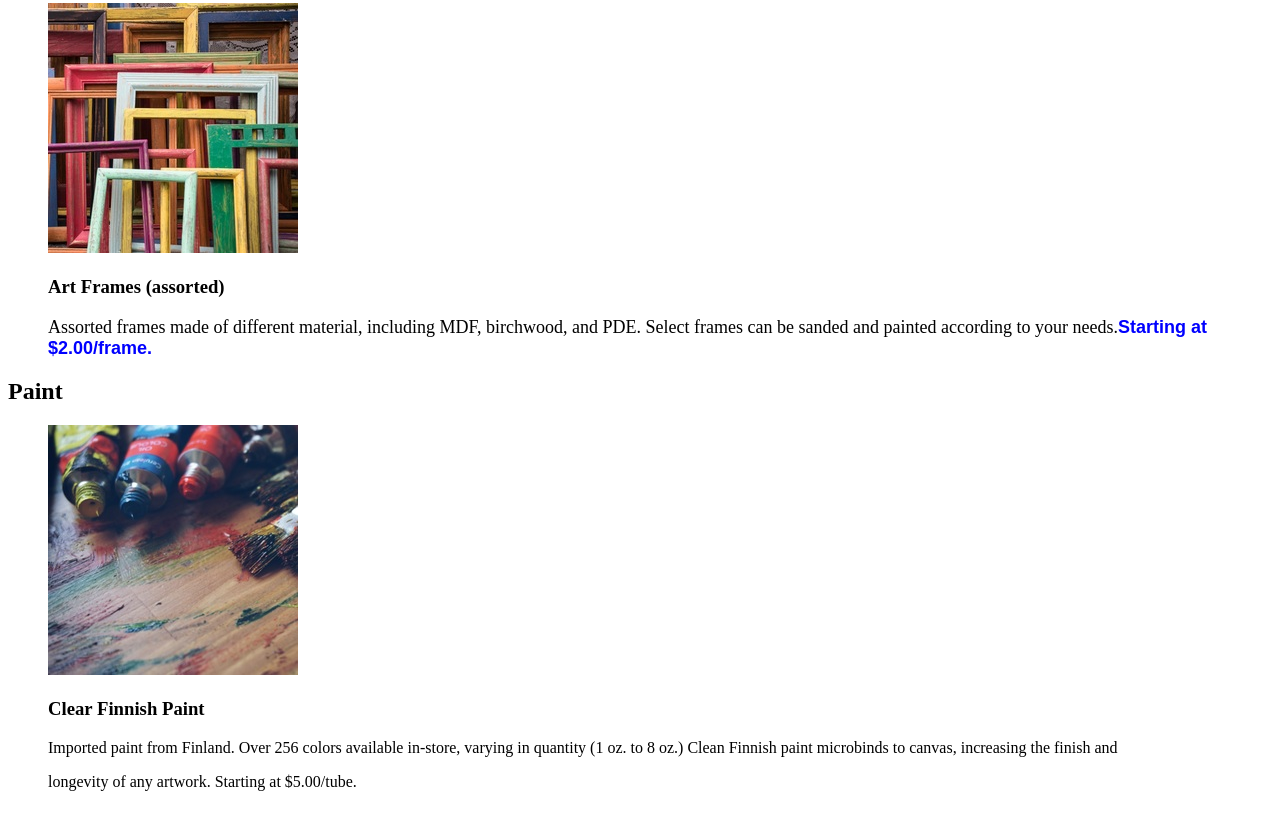
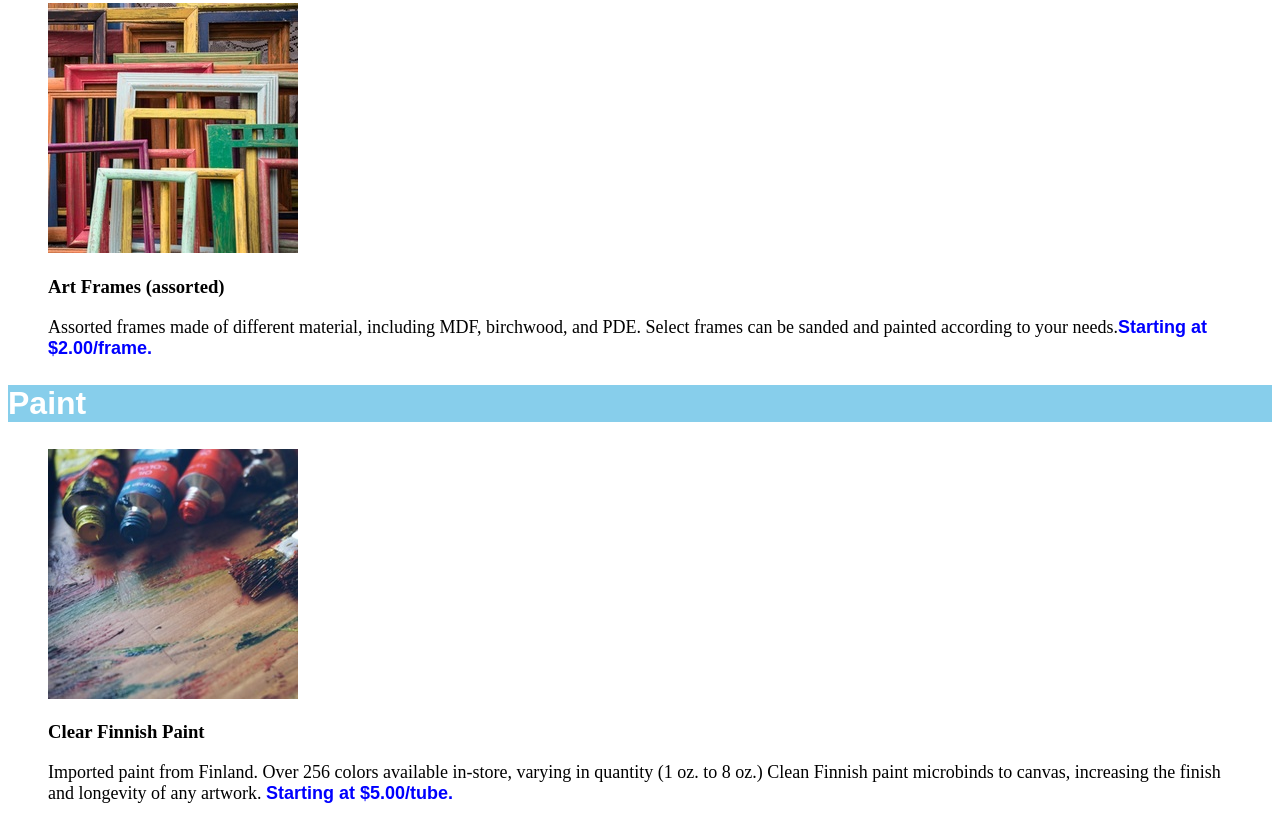
Before and after one commit to kyledaniels/Arts_and_Crafts, a plain HTML site: page index.html in a window 1280 px wide. Shown: the part 755-1577 px from the top of the page. Drawn offline with Linux system fonts and the light colour scheme.

Commit message:
styled paint section

```diff
--- a/index.html
+++ b/index.html
@@ -35,8 +35,7 @@
         <figure>
             <img id="paintimg" src="./images/finnish.jpeg" alt="paint">
             <h3>Clear Finnish Paint</h3>
-            <p>Imported paint from Finland. Over 256 colors available in-store, varying in quantity (1 oz. to 8 oz.) Clean Finnish paint microbinds to canvas, increasing the finish and</p>
-            <p>longevity of any artwork. Starting at $5.00/tube.</p>
+            <p id="thirdcaption" >Imported paint from Finland. Over 256 colors available in-store, varying in quantity (1 oz. to 8 oz.) Clean Finnish paint microbinds to canvas, increasing the finish and longevity of any artwork. <span id="span-three">Starting at $5.00/tube.</span>
         </figure>
     </section>
 
--- a/style.css
+++ b/style.css
@@ -51,23 +51,23 @@ header h1 {
     color:blue;
 }
 
-#frames {
+#paint {
     font-family:Arial, Helvetica, sans-serif;
     font-size: 32px;
     font-weight: bold;
     color: white;
-    background-color: lightcoral;
+    background-color:skyblue;
 }
 
-#framesimg {
+#paintimg {
     display: inline-block;
 }
 
-#secondcaption {
+#thirdcaption {
     font-size: large;
 }
 
-#span-two {
+#span-three {
     font-family: Arial, Helvetica, sans-serif;
     font-weight: bold;
     color:blue;
```
